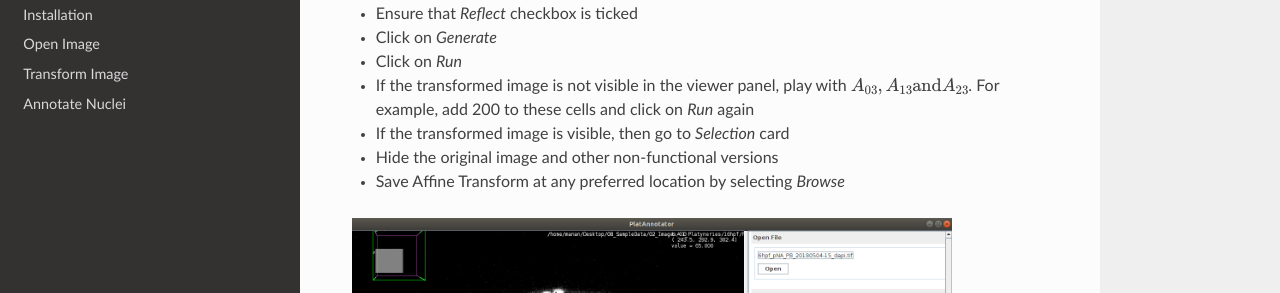
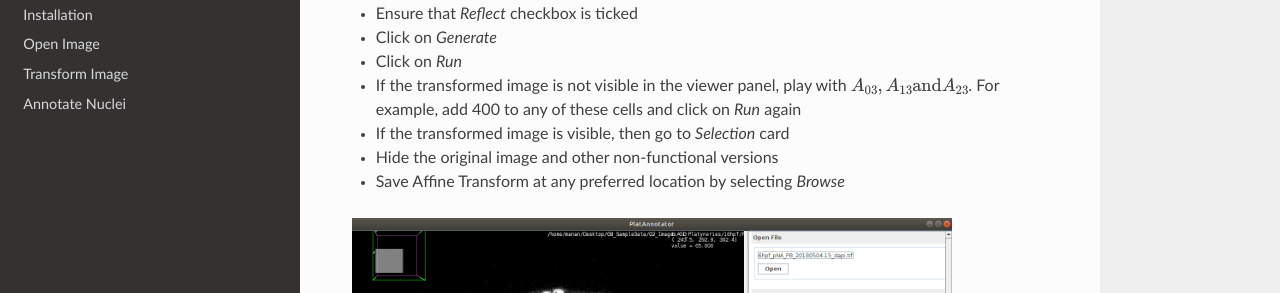
Before and after one commit to MLbyML/PlatyAnnotator, a Sphinx documentation site: the page built from docs/index.rst, in a window 1280 px wide and 900 px high, scrolled down 1956 px. Shown: the part 182-475 px from the top of the window. Built offline with Sphinx 7.4.7 and the Read the Docs theme 2.0.0, drawn with Linux system fonts in a browser that asks for light colours.

Commit message:
Update index.html

```diff
--- a/docs/index.rst
+++ b/docs/index.rst
@@ -63,7 +63,7 @@ Transform Image
 * Ensure that *Reflect* checkbox is ticked
 * Click on *Generate*
 * Click on *Run*
-* If the transformed image is not visible in the viewer panel, play with :math:`A_{03}, A_{13} \text{and} A_{23}`. For example, add 200 to these cells and click on *Run* again
+* If the transformed image is not visible in the viewer panel, play with :math:`A_{03}, A_{13} \text{and} A_{23}`. For example, add 400 to any of these cells and click on *Run* again
 * If the transformed image is visible, then go to *Selection* card
 * Hide the original image and other non-functional versions
 * Save Affine Transform at any preferred location by selecting *Browse*
--- a/index.html
+++ b/index.html
@@ -207,7 +207,7 @@
 <li><p>Ensure that <em>Reflect</em> checkbox is ticked</p></li>
 <li><p>Click on <em>Generate</em></p></li>
 <li><p>Click on <em>Run</em></p></li>
-<li><p>If the transformed image is not visible in the viewer panel, play with <span class="math notranslate nohighlight">\(A_{03}, A_{13} \text{and} A_{23}\)</span>. For example, add 200 to these cells and click on <em>Run</em> again</p></li>
+<li><p>If the transformed image is not visible in the viewer panel, play with <span class="math notranslate nohighlight">\(A_{03}, A_{13} \text{and} A_{23}\)</span>. For example, add 400 to any of these cells and click on <em>Run</em> again</p></li>
 <li><p>If the transformed image is visible, then go to <em>Selection</em> card</p></li>
 <li><p>Hide the original image and other non-functional versions</p></li>
 <li><p>Save Affine Transform at any preferred location by selecting <em>Browse</em></p></li>
```
Also changed, not shown: 5 other files.
